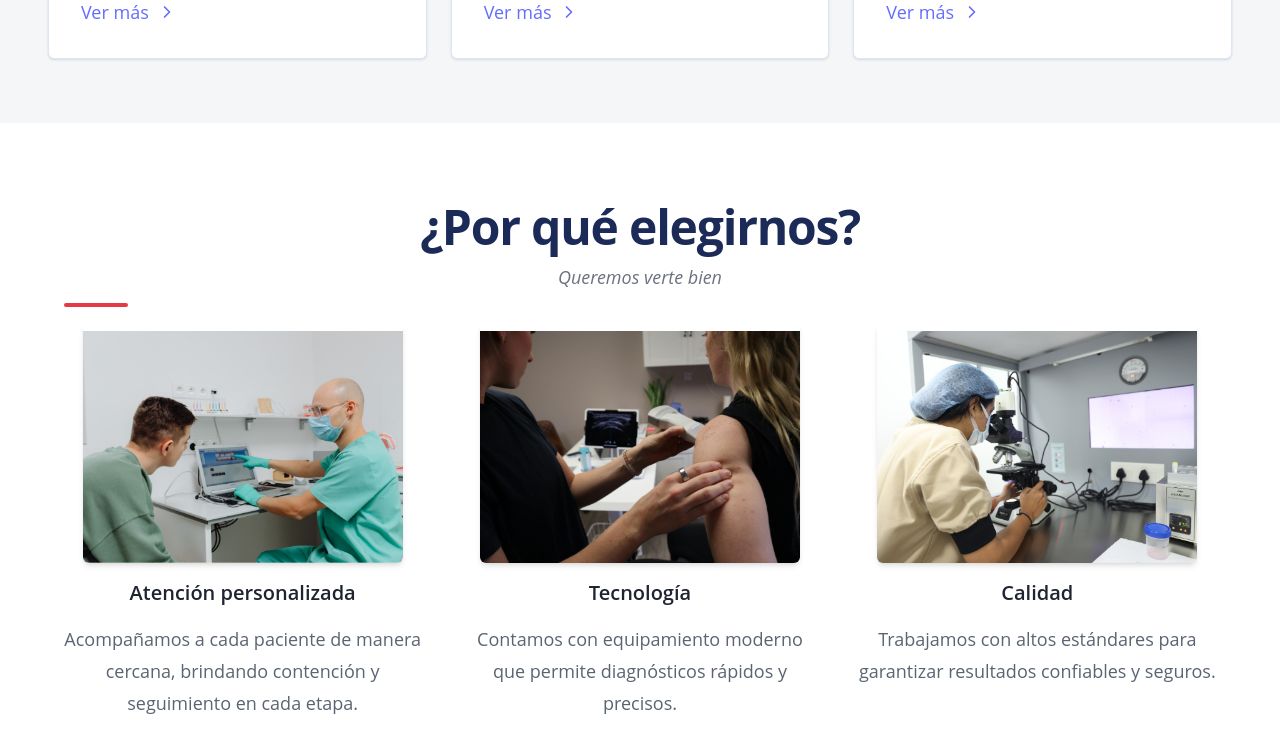
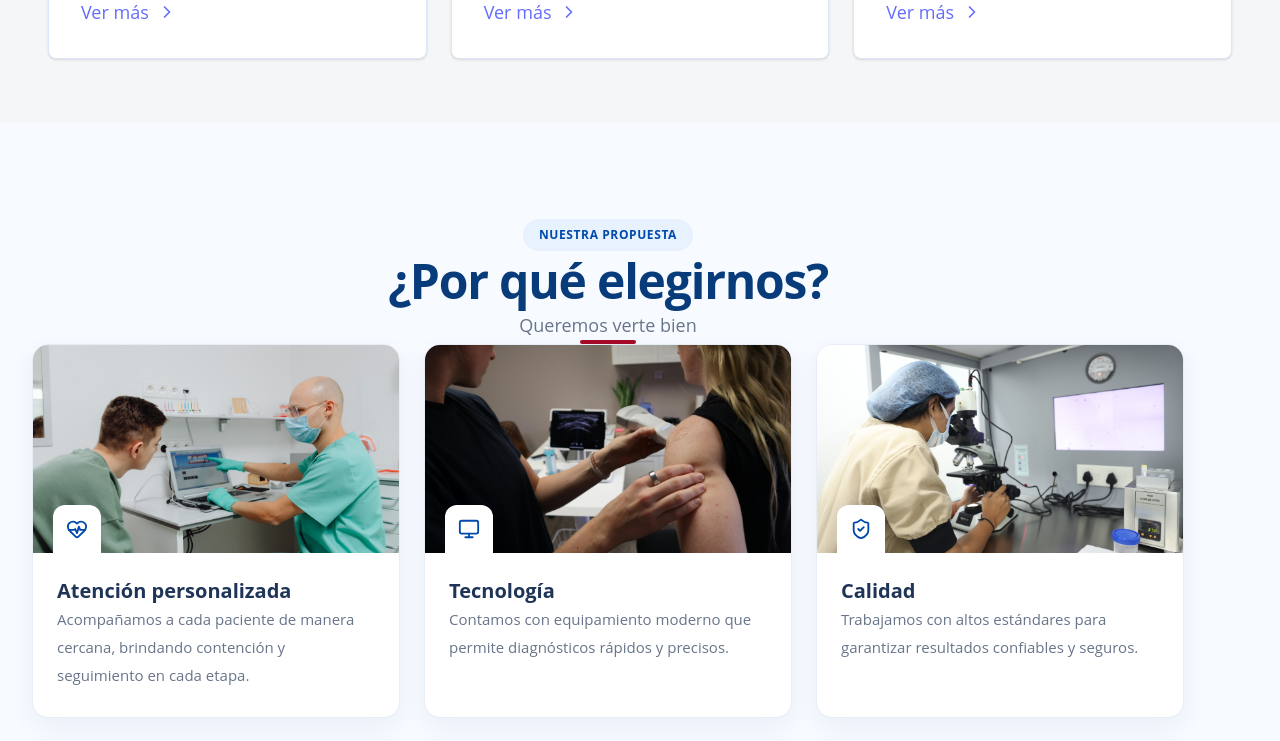
Before and after one commit to AngelaMiniello/pgestion-turnos, a React (Vite) app in the folder front/: page / in a window 1280 px wide. Shown: the part 1420-2161 px from the top of the page. Built offline with nearby package versions, Linux system fonts and the light colour scheme.

Commit message:
choose section changes

```diff
--- a/front/src/components/ChooseSection/ChooseSection.tsx
+++ b/front/src/components/ChooseSection/ChooseSection.tsx
@@ -60,51 +60,75 @@ const features = [
 
 function ChooseSection() {
   return (
-    <section className="bg-white py-20 px-4 flex justify-center">
-      <div className="w-full max-w-6xl flex flex-col gap-4">
+    <section className="bg-[#f7faff] py-20 px-5 sm:px-6 lg:px-8 lg:py-24 w-full">
+      <div className="mx-auto w-full max-w-6xl">
 
         {/* Header */}
-        <div className="text-center mb-14 flex flex-col gap-3">
-          <h2 className="mt-3 text-4xl font-bold tracking-tight text-[#1b2a57] md:text-5xl">
+        <div className="text-center mb-14 flex flex-col items-center">
+          <span className="mb-3 rounded-full bg-[#e8f2ff] px-4 py-2 text-xs font-bold uppercase tracking-wider text-[#004aad]">
+            Nuestra propuesta
+          </span>
+
+          <h2 className="m-0 text-4xl font-bold leading-tight tracking-tight text-[#073b7a] sm:text-5xl">
             ¿Por qué elegirnos?
           </h2>
 
-          <p className="mt-3 text-[#6b7280] text-lg italic">
+          <p className="mt-4 max-w-2xl text-base leading-relaxed text-[#68758a] sm:text-lg">
             Queremos verte bien
           </p>
 
-          <div className="mx-auto mt-4 h-1 w-16 bg-[#e63946] rounded-full" />
+          <div className="mt-5 h-1 w-14 rounded-full bg-[#a80b29]" />
         </div>
 
-        {/* Grid */}
-        <div className="grid gap-10 sm:grid-cols-2 md:grid-cols-3 ">
+        {/* Cards */}
+        <div className="grid grid-cols-1 gap-6 sm:grid-cols-2 lg:grid-cols-3">
           {features.map((feature) => {
             const Icon = feature.icon;
 
             return (
-              <div
+              <article
                 key={feature.id}
-                className="flex flex-col items-center text-center"
+                className="
+                  group
+                  overflow-hidden
+                  rounded-2xl border border-[#e7edf5]
+                  bg-white shadow-[0_8px_25px_rgba(0,55,120,0.06)]
+                  transition-all duration-300 hover:-translate-y-2
+                  hover:border-[#d7e5f8] hover:shadow-[0_18px_40px_rgba(0,55,120,0.13)]"
               >
                 {/* Image */}
-                <div className="mb-5 w-80 h-60 overflow-hidden rounded-md shadow-md pt-2">
+                <div className="relative h-52 w-full overflow-hidden bg-[#eaf2fb]">
                   <img
                     src={feature.image}
                     alt={feature.title}
-                    className="w-full h-full object-cover"
+                    className="w-full h-full object-cover transition-transform duration-500 group-hover:scale-105"
                   />
+
+                  {/* Icono */}
+                  <div className="
+                    absolute
+                    bottom-0 left-5 flex h-12 w-12
+                    items-center justify-center
+                    rounded-t-xl
+                    bg-white
+                    text-[#004aad]
+                    shadow-[0_-4px_15px_rgba(0,40,100,0.08)] "
+                  >
+                    <Icon size={22} strokeWidth={2} />
+                  </div>
                 </div>
 
-                {/* Title */}
-                <h3 className="text-xl font-semibold text-[#1f2430] pt-4">
-                  {feature.title}
-                </h3>
 
-                {/* Description */}
-                <p className="text-lg leading-8 text-[#5b6472] pt-4">
-                  {feature.description}
-                </p>
-              </div>
+                {/* Content */}
+                <div className="px-6 pb-7 pt-6">
+                  <h3 className="text-xl font-bold leading-snug text-[#1f3557]">
+                    {feature.title}
+                  </h3>
+                  <p className="mt-3 text-[15px] leading-7 text-[#68758a]">
+                    {feature.description}
+                  </p>
+                </div>
+              </article>
             );
           })}
         </div>
--- a/front/src/components/ServicesSection/ServicesSection.tsx
+++ b/front/src/components/ServicesSection/ServicesSection.tsx
@@ -82,7 +82,7 @@ function ServicesSection() {
               <article
 
                 key={service.id}
-                className={`rounded-md border p-8 shadow-sm transition duration-300 hover:-translate-y-1 hover:shadow-lg ${
+                className={`rounded-lg border p-8 shadow-sm transition duration-300 hover:-translate-y-1 hover:shadow-lg ${
                   service.featured
                     ? "border-[#dce6f8] bg-[#eef5fb]"
                     : "border-[#dce6f8] bg-white"
```
